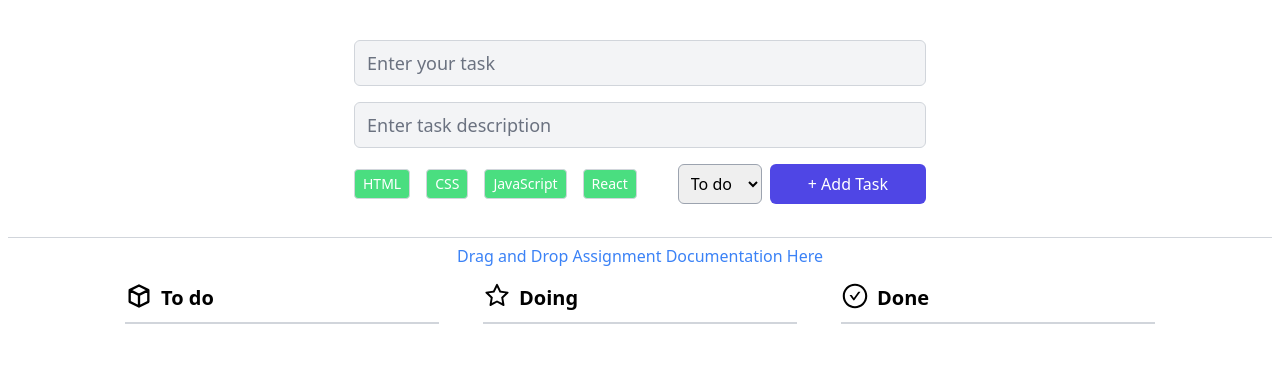
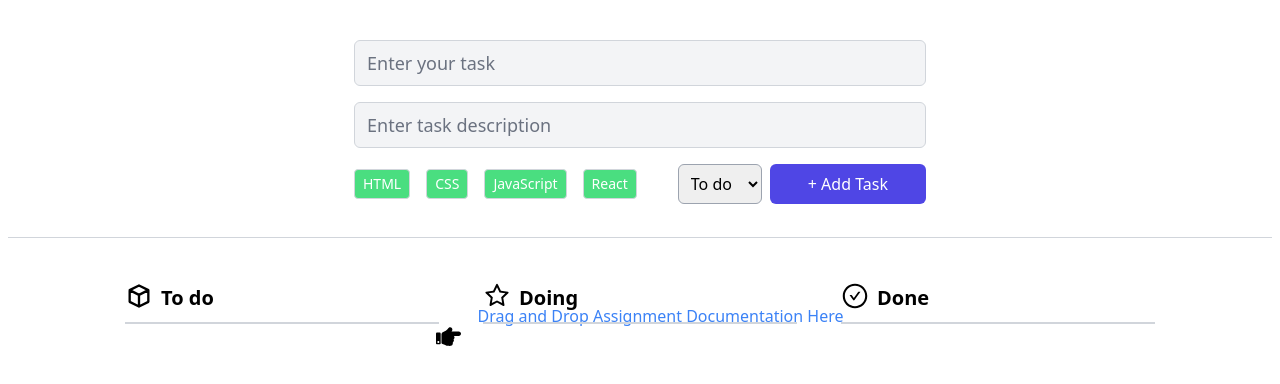
Before and after one commit to SuperiorSU/todo-drag, a React (Create React App) app: page / in a window 1280 px wide. Shown: the top 384 px of the page. Built offline with nearby package versions, Linux system fonts and the light colour scheme.

Commit message:
All Done

```diff
--- a/src/components/TaskForm.jsx
+++ b/src/components/TaskForm.jsx
@@ -1,6 +1,6 @@
 import React, { useState } from "react";
 import Tag from "./Tag";
-
+import { FaHandPointRight } from "react-icons/fa";
 const TaskForm = ({ setTasks }) => {
   const [taskData, setTaskData] = useState({
     task: "",
@@ -60,10 +60,26 @@ const TaskForm = ({ setTasks }) => {
           />
           <div className="flex items-center justify-between mb-4">
             <div className="flex gap-2">
-              <Tag tagName="HTML" selectTag={selectTag} selected={checkTag("HTML")} />
-              <Tag tagName="CSS" selectTag={selectTag} selected={checkTag("CSS")} />
-              <Tag tagName="JavaScript" selectTag={selectTag} selected={checkTag("JavaScript")} />
-              <Tag tagName="React" selectTag={selectTag} selected={checkTag("React")} />
+              <Tag
+                tagName="HTML"
+                selectTag={selectTag}
+                selected={checkTag("HTML")}
+              />
+              <Tag
+                tagName="CSS"
+                selectTag={selectTag}
+                selected={checkTag("CSS")}
+              />
+              <Tag
+                tagName="JavaScript"
+                selectTag={selectTag}
+                selected={checkTag("JavaScript")}
+              />
+              <Tag
+                tagName="React"
+                selectTag={selectTag}
+                selected={checkTag("React")}
+              />
             </div>
             <div className="flex items-center gap-2">
               <select
@@ -86,7 +102,21 @@ const TaskForm = ({ setTasks }) => {
           </div>
         </form>
       </header>
-        <p className=" text-center mb-10"><a className="text-blue-500 " href="https://docs.google.com/document/d/1Y77qjmYKKHOGb02shab0DGHYK78xLBI2t1VSHmxLEVQ/edit?usp=sharing">Drag and Drop Assignment Documentation Here</a></p>
+      <div className="py-5 my-10 flex justify-center items-center gap-x-4 ">
+        <div>
+          <FaHandPointRight size={25} className="inline-block my-auto"/>
+        </div>
+        <div>
+          <p className=" text-center mb-10">
+            <a
+              className="text-blue-500 "
+              href="https://docs.google.com/document/d/1Y77qjmYKKHOGb02shab0DGHYK78xLBI2t1VSHmxLEVQ/edit?usp=sharing"
+            >
+              Drag and Drop Assignment Documentation Here
+            </a>
+          </p>
+        </div>
+      </div>
     </div>
   );
 };
```
